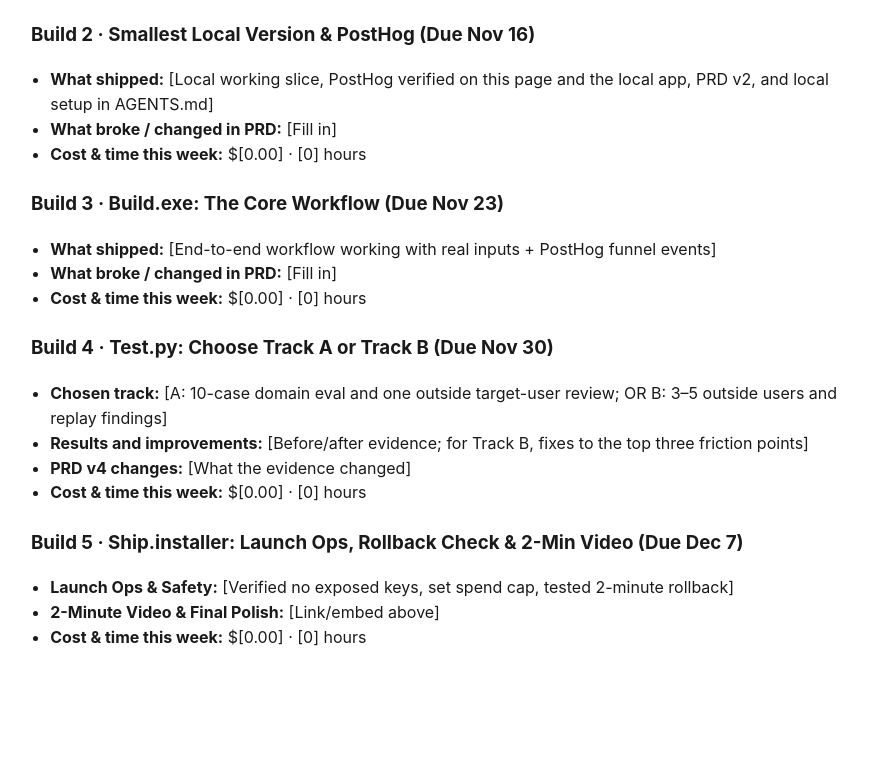
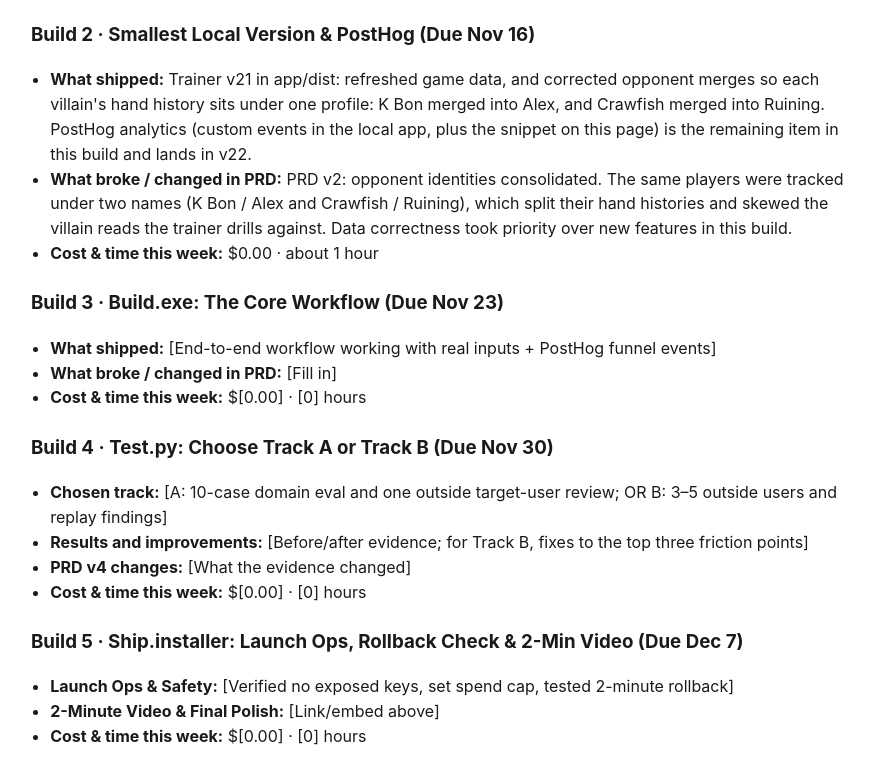
Before and after one commit to building-with-ai-f26/jl9717-sandbox, a plain HTML site: page docs/index.html in a window 1280 px wide. Shown: the part 2398-3179 px from the top of the page, without its empty margins (199-1073 px from the left). Before the commit the page ends 3080 px from the top, so only its background shows below. Drawn offline with Linux system fonts and the light colour scheme.

Commit message:
Build 2 log: v21 data update, PRD v2

```diff
--- a/docs/index.html
+++ b/docs/index.html
@@ -70,16 +70,16 @@
 <ul>
   <li><strong>What shipped:</strong> The existing trainer (v13 static build) imported into this repo under <code>app/</code>, including source files, test scripts, and the built <code>dist/</code>; PRD v1 on this page; screenshot of the running app above. The trainer predates the course; the course work is the repo integration, the PRD, and the weekly builds from here.</li>
   <li><strong>Things learned with AI:</strong> Terminal basics, learned while shipping this build: navigating with cd and ls, copying files with cp (quoting paths that contain spaces), and the core git loop of status, add, commit, and push. Also learned to read the output instead of trusting a success message: my first commit silently skipped the built app because of a .gitignore rule, which only showed up in the commit's file list.</li>
-  <li><strong>What broke / changed in PRD:</strong> The first push silently omitted the entire built app because the repo template's .gitignore ignores <code>dist/</code> folders. Caught by reading the commit's file list (16 text files, no app code); fixed with a force-add in a second commit the same day. PRD change: the headline workflow narrowed from general GTO drilling (the app has 10 modes) to villain-specific spot training.</li>
+  <li><strong>What broke / changed in PRD:</strong> The first push silently omitted the entire built app because the repo template's .gitignore ignores <code>dist/</code> folders. Caught by reading the commit's file list (16 text files, no app code); fixed with a force-add in a second commit the same day. PRD change: the headline workflow narrowed from general GTO drilling (the app has 11 modes) to villain-specific spot training.</li>
   <li><strong>Cost &amp; time this week:</strong> $0.00 · 2 hours</li>
 </ul>
 
 <h3>Build 2 · Smallest Local Version &amp; PostHog (Due Nov 16)</h3>
 
 <ul>
-  <li><strong>What shipped:</strong> [Local working slice, PostHog verified on this page and the local app, PRD v2, and local setup in AGENTS.md]</li>
-  <li><strong>What broke / changed in PRD:</strong> [Fill in]</li>
-  <li><strong>Cost &amp; time this week:</strong> $[0.00] · [0] hours</li>
+  <li><strong>What shipped:</strong> Trainer v21 in app/dist: refreshed game data, and corrected opponent merges so each villain's hand history sits under one profile: K Bon merged into Alex, and Crawfish merged into Ruining. PostHog analytics (custom events in the local app, plus the snippet on this page) is the remaining item in this build and lands in v22.</li>
+  <li><strong>What broke / changed in PRD:</strong> PRD v2: opponent identities consolidated. The same players were tracked under two names (K Bon / Alex and Crawfish / Ruining), which split their hand histories and skewed the villain reads the trainer drills against. Data correctness took priority over new features in this build.</li>
+  <li><strong>Cost &amp; time this week:</strong> $0.00 · about 1 hour</li>
 </ul>
 
 <h3>Build 3 · Build.exe: The Core Workflow (Due Nov 23)</h3>
```
